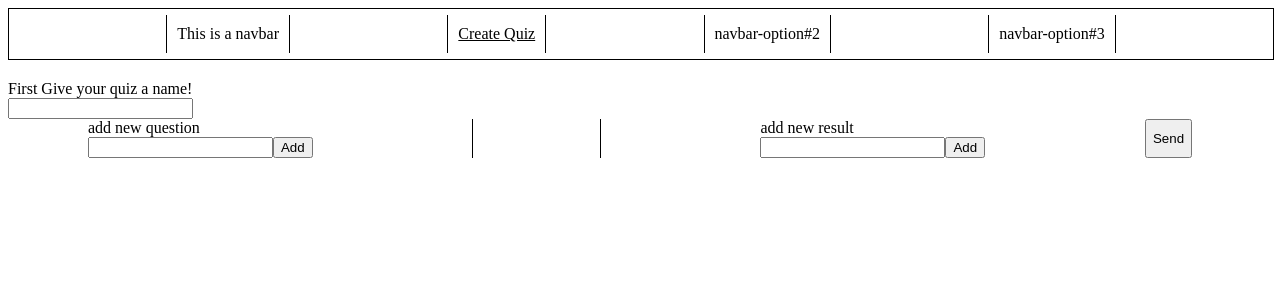
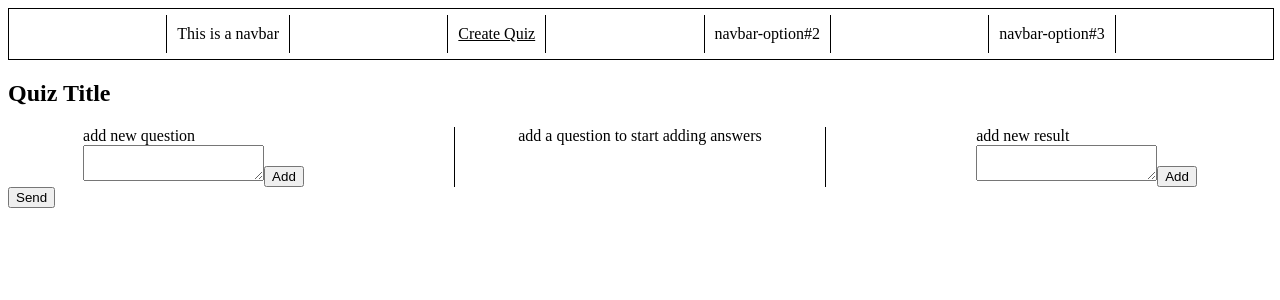
Before and after one commit to ShaneEverittM/quiz-frontend, a React (Create React App) app: page /quiz/new in a window 1280 px wide. Shown: the top 300 px of the page. Built offline with nearby package versions, Linux system fonts and the light colour scheme.

Commit message:
small improvmenets

```diff
--- a/src/components/NewQuizComponent.js
+++ b/src/components/NewQuizComponent.js
@@ -1,27 +1,26 @@
 import React, { useState } from "react";
 
 const NewQuizComponent = ({ text, questionNum, handleAdd }) => {
-  let [questionText, setQuestionText] = useState("");
+  let [newText, setNewText] = useState("");
   const submit = () => {
-    setQuestionText(questionText);
-    if (questionText.trimStart()) {
-      setQuestionText("");
-      handleAdd(questionText, questionNum);
+    setNewText(newText);
+    if (newText.trimStart()) {
+      setNewText("");
+      handleAdd(newText, questionNum);
     }
   };
   return (
     <div>
       <label htmlFor="question">{text}</label>
       <br />
-      <input
+      <textarea
         onKeyPress={(e) => {
           //this may not work on every browser/keyboard combo
           if (e.key.toLowerCase() === "enter") submit();
         }}
-        type="text"
         id="question"
-        value={questionText}
-        onChange={(e) => setQuestionText(e.target.value)}
+        value={newText}
+        onChange={(e) => setNewText(e.target.value)}
       />
       <button
         onClick={() => {
--- a/src/components/QuizComponent.js
+++ b/src/components/QuizComponent.js
@@ -1,4 +1,4 @@
-import React from "react";
+import React, { useState } from "react";
 import "../styles.css";
 const QuizComponent = ({
   handleDelete,
@@ -8,9 +8,15 @@ const QuizComponent = ({
   pos,
   text,
 }) => {
-  console.log(text);
+  let [editMode, setEditMode] = useState(false);
+
+  if (editMode) return "";
+  else
     return (
       <div>
+        <div onClick={() => handleDelete(pos)}>🗑️</div>
+        <div onClick={() => setEditMode(!editMode)}>✏️</div>
+
         <div onClick={() => onSelect(pos)}>
           <h4 className={`${pos === selectedItem ? "selected" : ""}`}>
             #{pos + 1}: {text.header ? text.header : text.description}{" "}
@@ -18,7 +24,6 @@ const QuizComponent = ({
           </h4>{" "}
           <h6>{text.header ? text.description : ""}</h6>
         </div>
-      <div onClick={() => handleDelete(pos)}>X</div>
       </div>
     );
 };
--- a/src/pages/NewQuizPage.js
+++ b/src/pages/NewQuizPage.js
@@ -43,17 +43,19 @@ import "../styles.css";
 };
 
    TODO add edit functionality
+   TODO refactor quizname into it's own component
   */
 class NewQuizPage extends React.Component {
   state = {
     questions: [],
-    quizName: " ",
+    quizName: "Quiz Title",
     answers: [[]],
     activeAnswers: [],
     results: [],
     selectedQuestion: -1,
     selectedAnswer: -1,
     selectedResult: -1,
+    editQuizNameMode: false,
   };
 
   updateQuizName = (quizName) => {
@@ -119,7 +121,6 @@ class NewQuizPage extends React.Component {
   deleteResult = (i) => {
     let { results, answers } = this.state;
     results.splice(i, 1);
-
     for (let ar of answers) {
       for (let ans of ar)
         if (ans.val === i) {
@@ -137,9 +138,17 @@ class NewQuizPage extends React.Component {
     let { questions, answers } = this.state;
     questions.splice(i, 1);
     answers[i] = [];
-    this.setState({ questions, answers, activeAnswers: [] });
+    this.setState({
+      questions,
+      answers,
+      activeAnswers: [],
+      selectedQuestion: -1,
+    });
   };
 
+  editAnswer = (i) => {
+    let { answers } = this.state;
+  };
   renderColumn = (
     type,
     selectedItem,
@@ -149,7 +158,6 @@ class NewQuizPage extends React.Component {
     text
   ) => {
     type = this.state[`${type}`];
-    console.log(type);
     return (
       <div>
         <div>
@@ -178,29 +186,38 @@ class NewQuizPage extends React.Component {
       </div>
     );
   };
+  renderQuizName = () => {
+    return <div>{this.state.quizName}</div>;
+  };
 
   render() {
     return (
       <div className="container">
         <div className="quiz-title">
           <div>
-            <h2>
-              {this.state.quizName.replace(/\w\S*/g, function (txt) {
-                return (
-                  txt.charAt(0).toUpperCase() + txt.substr(1).toLowerCase()
-                ); //thank you stack overflow
-              })}
-            </h2>
-          </div>
+            <h2
+              onDoubleClick={() => {
+                this.setState({ editQuizNameMode: true });
+              }}
+            >
+              {this.state.editQuizNameMode ? (
                 <div>
-            <label htmlFor="quizName">First Give your quiz a name!</label>
-            <br />
-            <input
-              type="text"
+                  <textarea
                     id="quizName"
+                    value={this.state.quizName}
                     onChange={(e) => this.updateQuizName(e.target.value)}
                   />
-            <br />
+                  <button
+                    onClick={() => this.setState({ editQuizNameMode: false })}
+                  >
+                    &#10003;
+                    {/* checkmark */}
+                  </button>
+                </div>
+              ) : (
+                this.renderQuizName()
+              )}
+            </h2>
           </div>
         </div>
 
@@ -229,7 +246,7 @@ class NewQuizPage extends React.Component {
                       this.state.selectedQuestion + 1
                     }`
                   )
-                : ""}
+                : "add a question to start adding answers"}
             </div>
 
             <div>
@@ -242,6 +259,8 @@ class NewQuizPage extends React.Component {
                 "add new result"
               )}
             </div>
+          </div>
+        </div>
         <button
           onClick={() => {
             console.log(this.state);
@@ -250,8 +269,6 @@ class NewQuizPage extends React.Component {
           Send
         </button>
       </div>
-        </div>
-      </div>
     );
   }
 }
```
Lines whose indentation alone changed are shown as unchanged.
